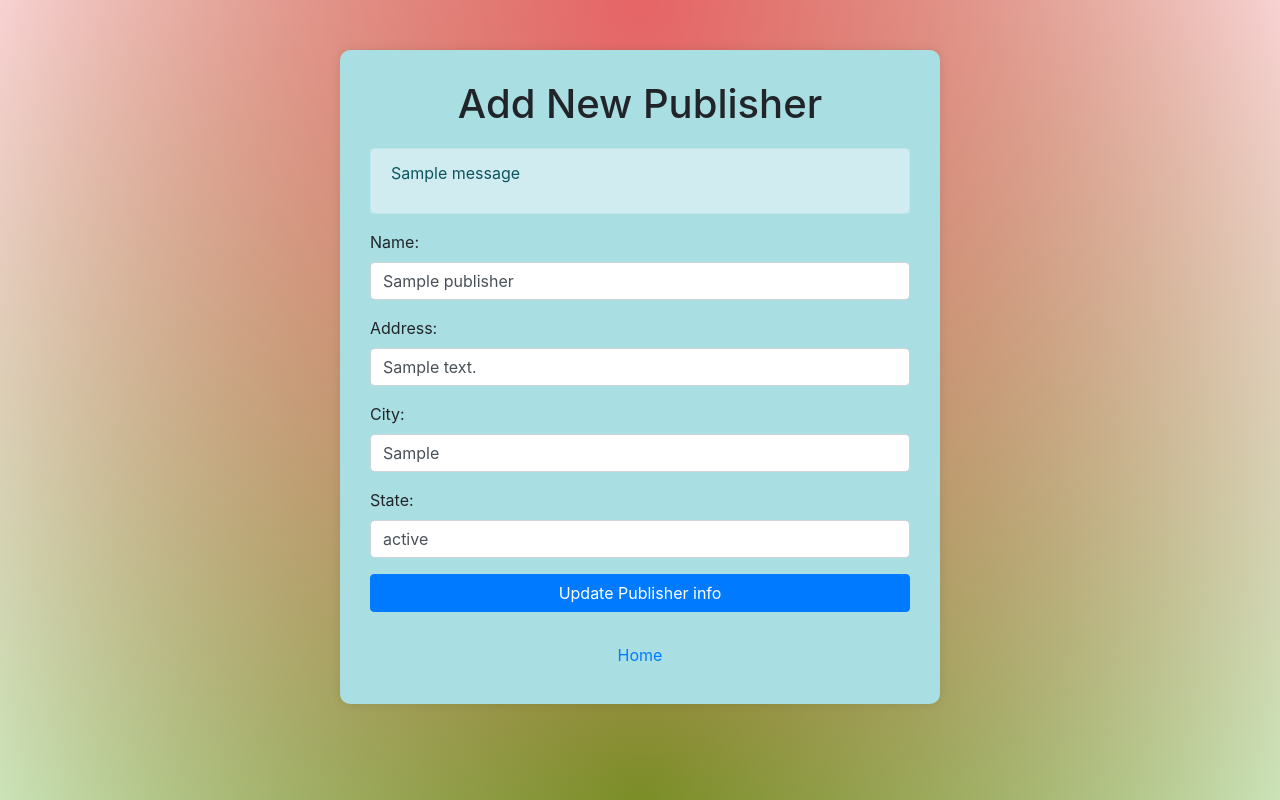
After one commit to AliAbdur1/Book-Site, a Flask app: page /publisher/1/update in a window 1280 px wide. The commit adds this page. Run offline with Flask 3, Linux system fonts and the light colour scheme; the visitor is signed in with stand-in values (Sample User, id 1); tables that the repository leaves empty hold one stand-in row (values such as "Sample post"); one stand-in notice (Sample message) is shown; some libraries are stand-ins or nearby versions.

```diff
--- a/book_site.sql
+++ b/book_site.sql
@@ -75,7 +75,7 @@ DEFAULT CHARACTER SET = utf8mb3;
 CREATE TABLE IF NOT EXISTS `mydb`.`books` (
   `id` INT NOT NULL AUTO_INCREMENT,
   `title` VARCHAR(45) NOT NULL,
-  `description` VARCHAR(500) NOT NULL,
+  `description` LONGTEXT NOT NULL,
   `page_count` BIGINT NOT NULL,
   `created_at` DATETIME NOT NULL DEFAULT CURRENT_TIMESTAMP,
   `updated_at` DATETIME NOT NULL DEFAULT CURRENT_TIMESTAMP,
--- a/flask_app/controllers/publishers_controller.py
+++ b/flask_app/controllers/publishers_controller.py
@@ -1,4 +1,5 @@
 from flask_app import app
+from flask_app.config.mysqlconnection import connect_to_mysql
 from flask import render_template, redirect, request, session, flash, url_for
 from flask_app.models.publishers_model import Publisher
 from flask_app.models.authors_model import Author
@@ -49,3 +50,52 @@ def create_publisher():
     }
     Publisher.create_publisher(data)
     return redirect('/publishers')
+
+@app.route('/publisher/<int:publisher_id>/update', methods=['GET', 'POST'])
+@login_required # login
+def update_publisher(publisher_id):
+    if request.method == 'POST':
+        data = {
+            "id": publisher_id,
+            "name": request.form['name'],
+            "address": request.form['address'],
+            "city": request.form['city'],
+            "state": request.form['state']
+        }
+        result = Publisher.update_publisher(data)
+        if result:
+            flash('Publisher updated successfully!', 'success')
+            return redirect(f'/book/{publisher_id}')
+        else:
+            flash('Failed to update publisher. Please try again.', 'danger')
+    # Fetch the book data to pre-populate the form
+    publisher = Publisher.get_publisher_by_id(publisher_id)
+    return render_template('update_publisher.html', publisher=publisher)
+
+# @app.route('/publisher/<int:publisher_id>/delete', methods=['GET', 'POST'])
+# @login_required # login
+# def delete_this_publisher(publisher_id):
+#     if request.method == 'POST':
+#         # result = Book.delete_book(book_id)
+#         if result:
+#             flash('publisher deleted successfully!', 'success')
+#         else:
+#             flash('Failed to delete publisher. Please try again.', 'danger')
+#     result = Publisher.delete_publisher(publisher_id)
+#     return redirect('/publishers')
+
+@app.route('/publisher/<int:publisher_id>/delete', methods=['POST'])
+@login_required  # login
+def delete_this_publisher(publisher_id):
+    try:
+        # First, delete all entries in author_publishers that reference this publisher
+        query = "DELETE FROM author_publishers WHERE publishers_id = %(id)s;"
+        data = {"id": publisher_id}
+        connect_to_mysql(Publisher.DB).query_db(query, data)
+
+        # Now, delete the publisher itself
+        Publisher.delete_publisher(publisher_id)
+        flash('Publisher deleted successfully!', 'success')
+    except Exception as e:
+        flash(f'Failed to delete publisher. Error: {str(e)}', 'danger')
+    return redirect('/publishers')
--- a/flask_app/models/publishers_model.py
+++ b/flask_app/models/publishers_model.py
@@ -104,8 +104,9 @@ class Publisher:
         return connect_to_mysql(cls.DB).query_db(query, data)
 
     @classmethod
-    def delete_publisher(cls, data):
+    def delete_publisher(cls, publisher_id):
         query = "DELETE FROM publishers WHERE id = %(id)s;"
+        data = {"id": publisher_id}
         return connect_to_mysql(cls.DB).query_db(query, data)
 
     @staticmethod
--- /dev/null
+++ b/flask_app/templates/update_publisher.html
@@ -0,0 +1,76 @@
+<!DOCTYPE html>
+<html lang="en">
+<head>
+    <meta charset="UTF-8">
+    <meta http-equiv="X-UA-Compatible" content="IE=edge">
+    <meta name="viewport" content="width=device-width, initial-scale=1.0">
+    <title>New Publisher</title>
+    <link rel="stylesheet" href="https://stackpath.bootstrapcdn.com/bootstrap/4.5.2/css/bootstrap.min.css">
+    <style>
+        body {
+            height: 100%;
+            margin: 0;
+            padding: 0;
+            background: radial-gradient(ellipse at top, #e66465, transparent),
+                        radial-gradient(ellipse at bottom, #4d9f0c, transparent);
+            background-repeat: no-repeat;
+            background-attachment: fixed;
+        }
+        .container {
+            background: #A9DEE3;
+            padding: 30px;
+            border-radius: 10px;
+            box-shadow: 0 0 10px rgba(0, 0, 0, 0.1);
+            max-width: 600px;
+            margin: auto;
+            margin-top: 50px;
+        }
+        .form-title {
+            margin-bottom: 20px;
+            text-align: center;
+        }
+    </style>
+</head>
+<body>
+    <div class="container">
+        <h1 class="form-title">Add New Publisher</h1>
+        {% with messages = get_flashed_messages() %}
+            {% if messages %}
+                <div class="alert alert-info">
+                    {% for message in messages %}
+                        <p>{{ message }}</p>
+                    {% endfor %}
+                </div>
+            {% endif %}
+        {% endwith %}
+        <form action="/publisher/{{ publisher['id'] }}/update" method="post">
+            <input type="hidden" name="id" value="{{ publisher.id }}">
+            <div class="form-group">
+                <label for="name">Name:</label>
+                <input type="text" class="form-control" name="name" value="{{ publisher.name }}" required>
+            </div>
+            <div class="form-group">
+                <label for="address">Address:</label>
+                <input type="text" class="form-control" name="address" value="{{ publisher.address }}" required>
+            </div>
+            <div class="form-group">
+                <label for="city">City:</label>
+                <input type="text" class="form-control" name="city" value="{{ publisher.city }}" required>
+            </div>
+            <div class="form-group">
+                <label for="state">State:</label>
+                <input type="text" class="form-control" name="state" value="{{ publisher.state }}" required>
+            </div>
+
+            <button type="submit" class="btn btn-primary btn-block">Update Publisher info</button>
+        </form>
+        <div class="text-center mt-4">
+            <a href="/" class="btn btn-link">Home</a>
+        </div>
+    </div>
+
+    <script src="https://code.jquery.com/jquery-3.5.1.slim.min.js"></script>
+    <script src="https://cdn.jsdelivr.net/npm/@popperjs/core@2.9.2/dist/umd/popper.min.js"></script>
+    <script src="https://stackpath.bootstrapcdn.com/bootstrap/4.5.2/js/bootstrap.min.js"></script>
+</body>
+</html>
--- /dev/null
+++ b/reviews_idea.txt
@@ -0,0 +1 @@
+let users leave reviews on books and add ratings
```
Also changed, not shown: flask_app/templates/publishers.html (+7 -3 lines), 7 other files.
